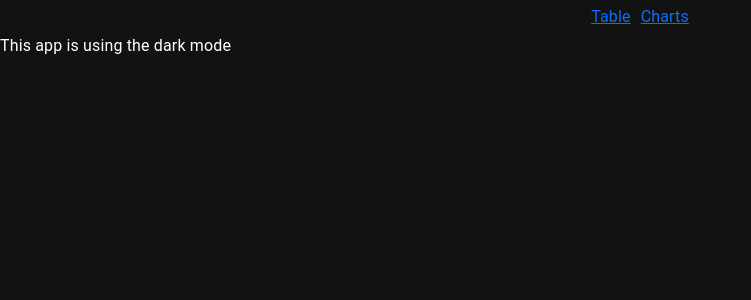
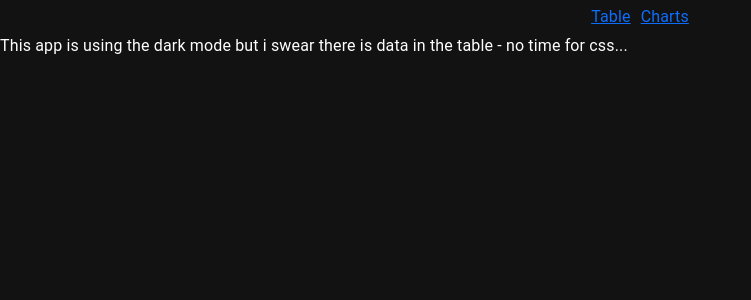
Before and after one commit to Zacharyjsultan/react-spotlight-libraries, a React (Create React App) app: page / in a window 1280 px wide. Shown: the top 300 px of the page, without its empty margins (0-751 px from the left). Built offline with nearby package versions, Linux system fonts and the light colour scheme.

Commit message:
working on charts

```diff
--- a/package.json
+++ b/package.json
@@ -11,9 +11,11 @@
     "@testing-library/react": "^13.3.0",
     "@testing-library/user-event": "^13.5.0",
     "bootstrap": "^5.2.1",
+    "chart.js": "^3.9.1",
     "netlify-cli": "^9.4.4",
     "react": "^18.2.0",
     "react-bootstrap": "^2.5.0",
+    "react-chartjs-2": "^4.3.1",
     "react-dom": "^18.2.0",
     "react-router-dom": "^5.3.0",
     "react-scripts": "5.0.1",
--- a/src/App.js
+++ b/src/App.js
@@ -5,6 +5,9 @@ import 'bootstrap/dist/css/bootstrap.min.css';
 import ShoeTable from './components/ShoeTable.js';
 import { ThemeProvider, createTheme } from '@mui/material/styles';
 import CssBaseline from '@mui/material/CssBaseline';
+
+
+
 
 const darkTheme = createTheme({
   palette: {
@@ -21,7 +24,7 @@ function App() {
       </nav>
       <ThemeProvider theme={darkTheme}>
         <CssBaseline />
-        <main>This app is using the dark mode</main>
+        <main>This app is using the dark mode but i swear there is data in the table - no time for css...</main>
       </ThemeProvider>
 
       <Switch>
@@ -31,6 +34,7 @@ function App() {
         </Route>
         <Route path="/Charts">
           <h1>Chart Library</h1>
+
         </Route>
       </Switch>
     </div>
```
Also changed, not shown: 1 other file (tests, documents, lock files or other folders).
